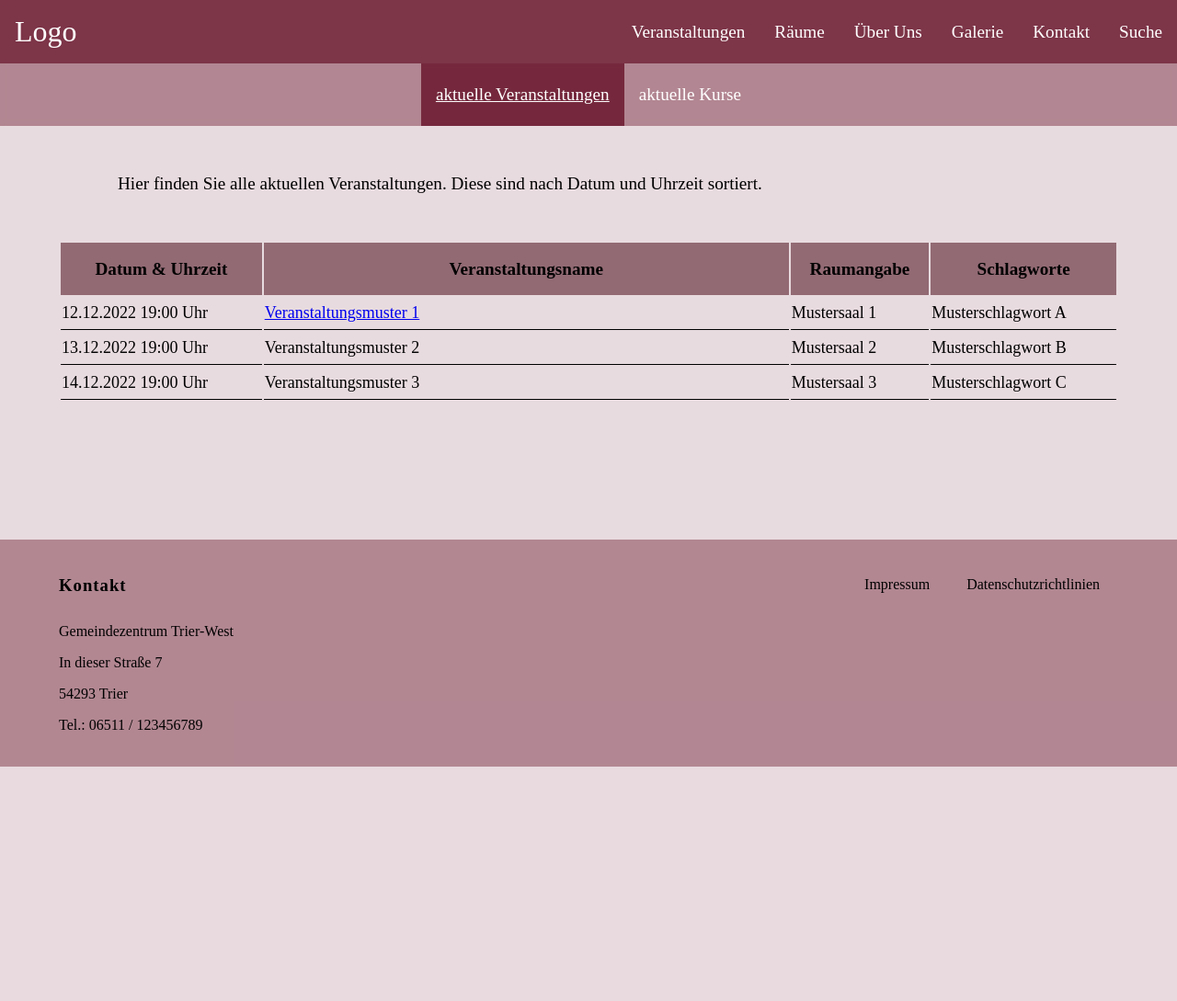
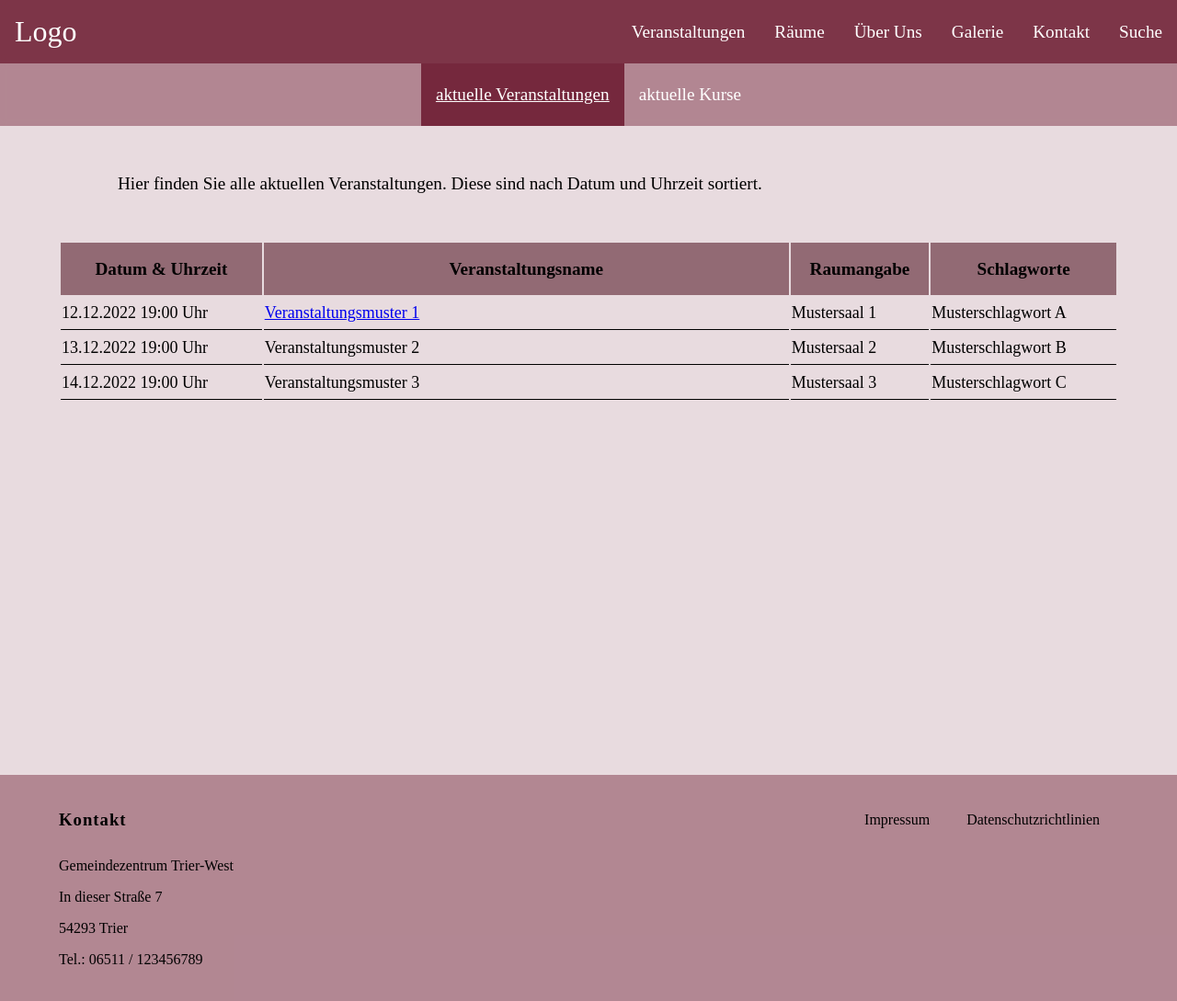
Before and after one commit to rosniks/Webtech, a PHP site: page /html/Veranstaltungen.html in a window 1280 px wide. Shown: the whole page at 92% size. Before the commit the page ends 834 px from the top, so only its background shows below. Run offline with PHP 8.4, Linux system fonts and the light colour scheme.

Commit message:
Footer angepasst

```diff
--- a/src/css/styles.css
+++ b/src/css/styles.css
@@ -3,6 +3,7 @@
 }
 
 body {
+    min-height: 100vh;
     margin: 0;
     padding: 0;
     background-color: rgba(107, 25, 46, 0.151);
@@ -19,6 +20,10 @@ img {
     margin-bottom: 2rem;
 }
 
+main {
+    min-height: 67vh;
+}
+
 main h1 {
     padding: 2rem 10%;
 }
```
